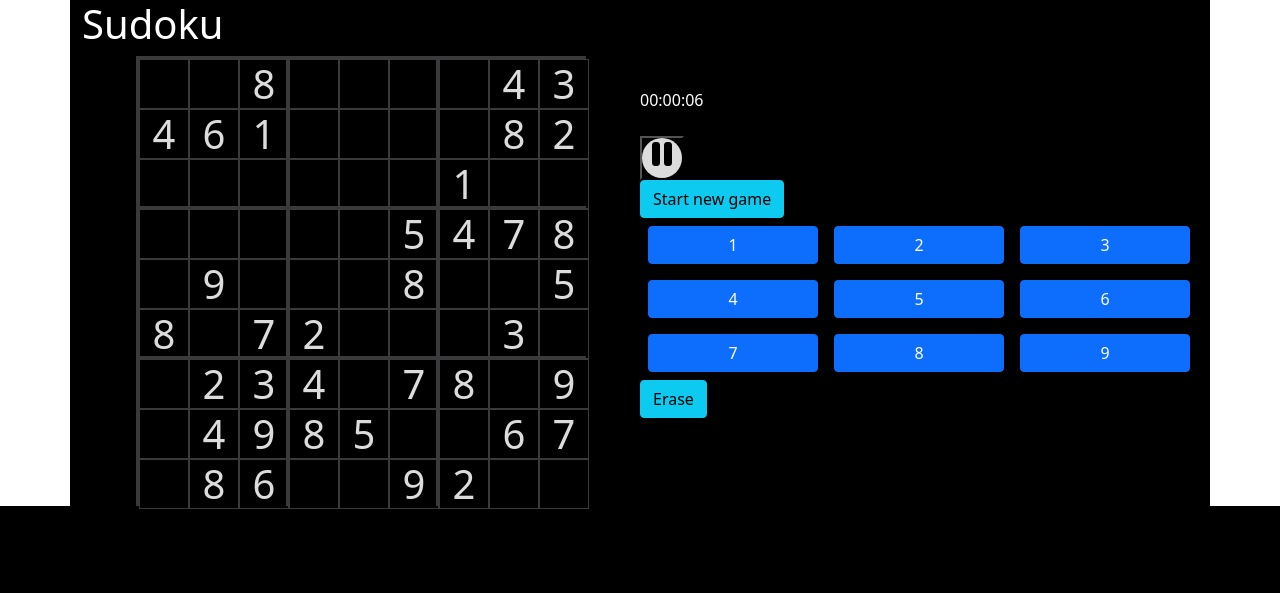
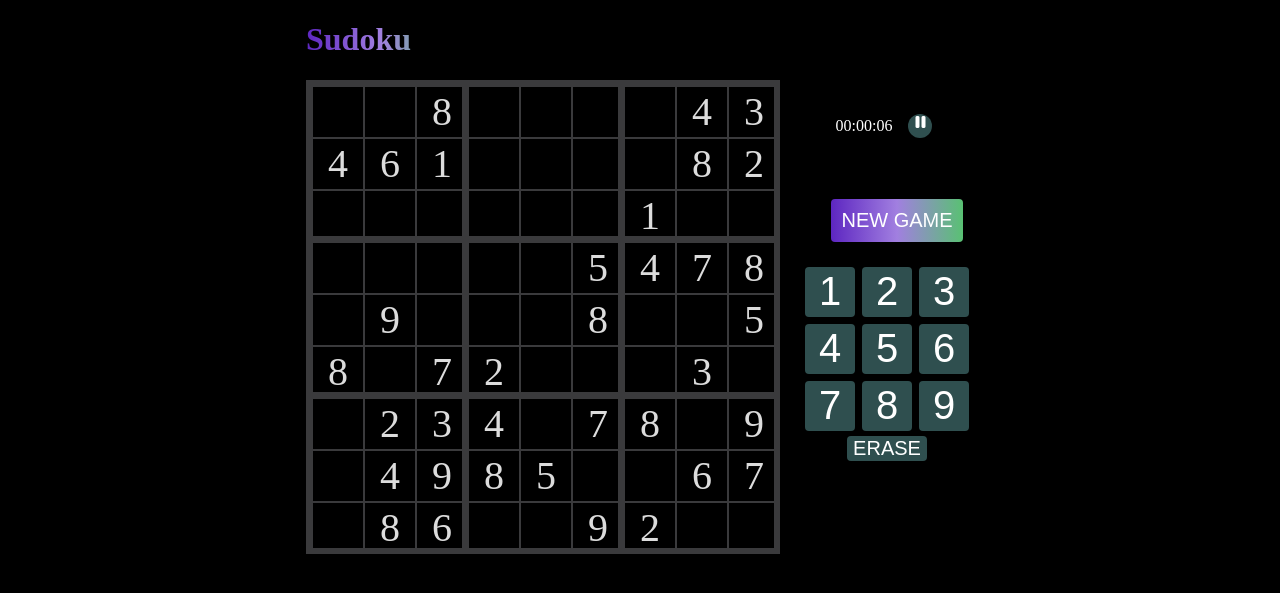
Before and after one commit to ap3120/sudoku, a PHP site: page / in a window 1280 px wide. Shown: the top 593 px of the page. Run offline with PHP 8.4, Linux system fonts and the light colour scheme; some libraries are stand-ins or nearby versions.

Commit message:
styling done

```diff
--- a/css/style.css
+++ b/css/style.css
@@ -1,54 +1,49 @@
-*{
+body{
     background-color:black;
     margin:0;
     padding:0;
 }
 .container{
-    width:100%;
+    min-width:100%;
     display:flex;
+    flex-wrap:wrap;
     justify-content:center;
     align-items:center;
 }
-.left_container{
-    left:0;
-    width:50%;
+.right_container{
+    display:flex;
+    flex-direction:column;
+    align-items:center;
+    justify-content:center;
 }
-.right_container{
-    right:0;
-    width:50%;
-}
-@media screen and (max-width:850px){
-    .left_container{
-        width:100%;
-    }
-    .right_container{
-        width:100%;
-    }
-    #keyboard{
-        display:grid;
-        background-color:#ff1877;
-        grid-template-columns:1fr 1fr 1fr 1fr 1fr 1fr 1fr 1fr 1fr;
-    }
-}
+
+
 .container h1{
-    color:#fff;
+    background: #59C173;  /* fallback for old browsers */
+    background: -webkit-linear-gradient(to right, #5D26C1, #a17fe0, #59C173);  /* Chrome 10-25, Safari 5.1-6 */
+    background: linear-gradient(to right, #5D26C1, #a17fe0, #59C173); /* W3C, IE 10+/ Edge, Firefox 16+, Chrome 26+, Opera 12+, Safari 7+ */
+    background-size:30%;
+    -webkit-background-clip:text;
+    -moz-background-clip:text;
+    -webkit-text-fill-color:transparent;
+    -moz-text-fill-color:transparent;
 }
 .time_count{
+    display:flex;
+    align-items:center;
     color:#fff;
-}
-.board_container{
-    display:flex;
-    justify-content:center;
-    align-items:center;
+    margin-bottom:60px;
 }
 #board{
     display:grid;
     grid-template-columns:repeat(3,3fr);
     cursor:pointer;
-    /*border:3px solid rgb(58,58,60);*/
+    border: solid rgb(58,58,60);
+    margin-bottom:20px;
+    margin-right:20px;
 }
 .big_square{
-    border:3px solid rgb(58,58,60);
+    border: solid rgb(58,58,60);
     width:150px;
     height:150px;
     color:gainsboro;
@@ -71,7 +66,7 @@
     background-color:#2F4F4F;
 }
 .highlight2{
-    background-color:#708090;
+    background-color:#000024;
 }
 .filling_square{
     color:#3CB371;
@@ -79,16 +74,69 @@
 #keyboard{
     display:grid;
     grid-template-columns:repeat(3,3fr);
+    grid-gap:7px;
+    padding:5px;
+    margin-top:20px;
 }
-/*#stop_count_up_timer{
-    text-align:center;
+.keyboard_button{
+    display:flex;
     justify-content:center;
-}*/
+    align-items:center;
+    background-color:#2F4F4F;
+    color:#FFFFFF;
+    border:none;
+    font-size:40px;
+    height:50px;
+    width:50px;
+    border-radius:4px;
+}
+.keyboard_button:hover{
+    transform:scale(1.075);
+}
+#stop_count_up_timer{
+    display:flex;
+    flex-direction:column;
+    justify-content:center;
+    align-items:center;
+    background-color:black;
+    color:#fff;
+    border:none;
+    margin-left:10px;
+}
 .fa-solid, fa-pause{
-    height:2.5rem;
-    width:2.5rem;
-    font-size:2rem;
+    height:1.5rem;
+    width:1.5rem;
+    font-size:1rem;
     border-radius:50%;
-    background-color:gainsboro;
+    background-color:#2F4F4F;
     border:none;
 }
+.new_game_button{
+    border-radius:4px;
+    border:none;
+    color:#FFFFFF;
+    background: #59C173;  /* fallback for old browsers */
+    background: -webkit-linear-gradient(to right, #5D26C1, #a17fe0, #59C173);  /* Chrome 10-25, Safari 5.1-6 */
+    background: linear-gradient(to right, #5D26C1, #a17fe0, #59C173); /* W3C, IE 10+/ Edge, Firefox 16+, Chrome 26+, Opera 12+, Safari 7+ */
+    padding: 10px;
+    margin-left:20px;
+    font-size:20px;
+}
+.new_game_button:hover{
+    transform:scale(1.075);
+}
+.erase_button{
+    border-radius:4px;
+    border:none;
+    background-color:#2F4F4F;
+    color:#FFFFFF;
+    font-size:20px;
+}
+.erase_button:hover{
+    transform:scale(1.075);
+}
+@media screen and (max-width:700px){
+    .time_count{
+        margin-bottom:20px;
+    }
+}
--- a/js/main.js
+++ b/js/main.js
@@ -79,7 +79,7 @@ function generateKeypad(){
     let buttonHTML='123456789'.split('').map(letter=>
     `
     <button
-    class="btn btn-primary m-2"
+    class="keyboard_button"
     id='`+letter+`'
     onclick="handleButton('`+letter+`')">
     `+letter+`
--- a/sudoku.html
+++ b/sudoku.html
@@ -6,7 +6,6 @@
     <meta name="viewport" content="width=device-width, initial-scale=1"/>
     <title>Sudoku</title>
     <link rel="stylesheet" href="css/style.css"/>
-    <link href="https://cdn.jsdelivr.net/npm/bootstrap@5.1.3/dist/css/bootstrap.min.css" rel="stylesheet" integrity="sha384-1BmE4kWBq78iYhFldvKuhfTAU6auU8tT94WrHftjDbrCEXSU1oBoqyl2QvZ6jIW3" crossorigin="anonymous">
     <script src="https://kit.fontawesome.com/069b3a0714.js" crossorigin="anonymous"></script>
 
 </head>
@@ -15,20 +14,20 @@
     <div class="container">
         <div class="left_container">
             <h1>Sudoku</h1>
-            <div class="board_container">
-                <div id="board"></div>
-            </div>
+            <div id="board"></div>
         </div>
         <div class="right_container">
-            <div class="time_count" id="count_up_timer">00:00:00</div><br>
-            <button id="stop_count_up_timer"><i class="fa-solid fa-pause"></i></button><br>
-            <button class="btn btn-info" id="new_game">Start new game</button>
+            <div class="time_count">
+                <div id="count_up_timer">00:00:00</div>
+                <button id="stop_count_up_timer"><i class="fa-solid fa-pause"></i></button>
+            </div>
+            <button class="new_game_button" id="new_game">NEW GAME</button>
             <div class="keyboard_container">
                 <div id="keyboard">
                     <!--the keyboard goes here-->
                 </div>
-                <button class="btn btn-info" id="erase">Erase</button>
             </div>
+            <button class="erase_button" id="erase">ERASE</button>
         </div>
     </div>
     <script src="js/main.js"></script>
```
